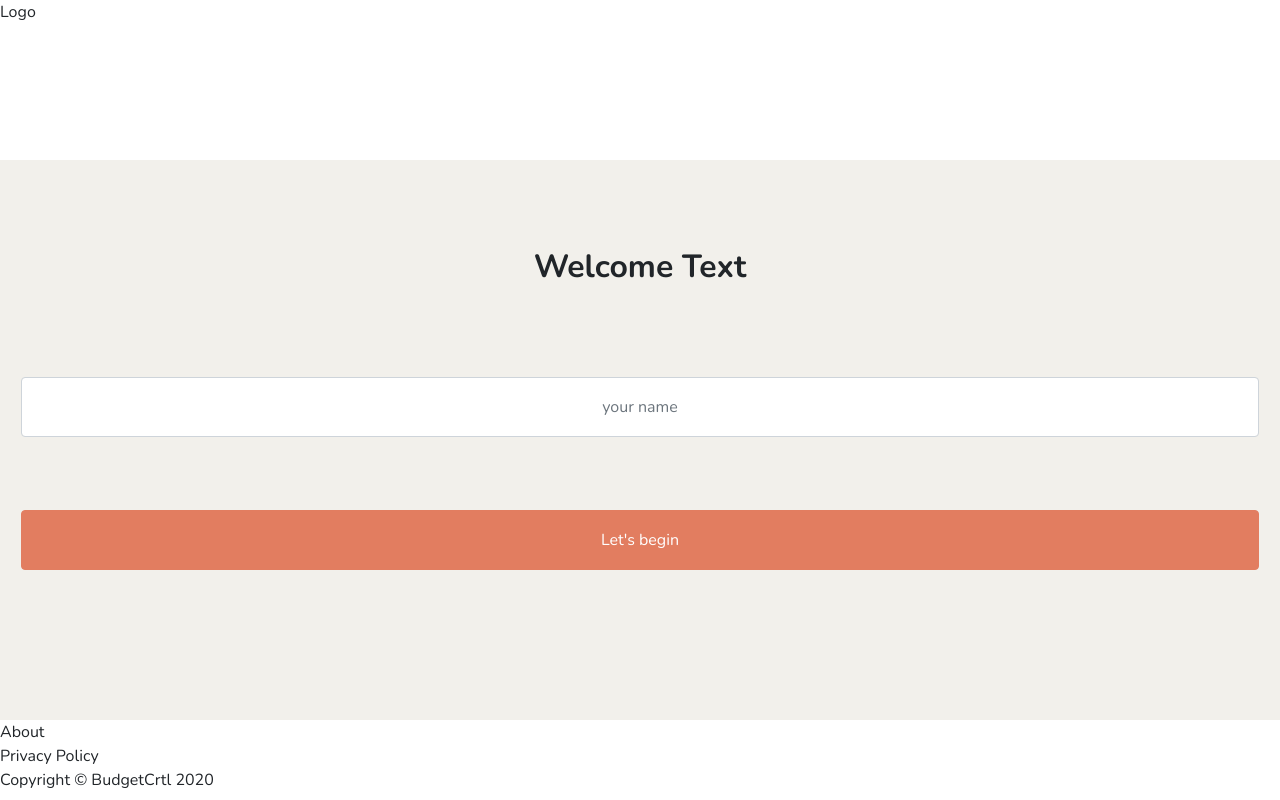
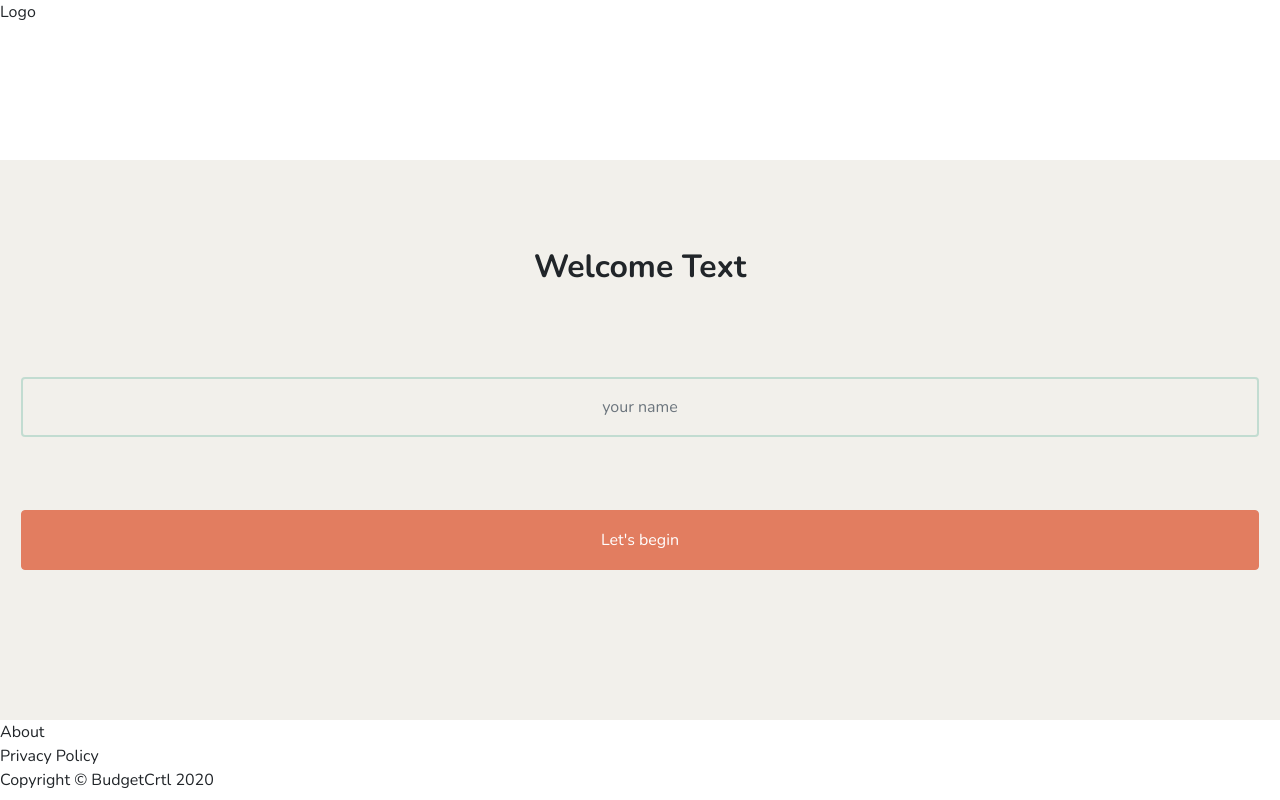
Before and after one commit to BCH-REACT20S-Project-1-Group-2/BCH-REACT20S-Project-1-Group-2.github.io, a React (Create React App) app in the folder frontend/: page / in a window 1280 px wide. Built offline with nearby package versions, Linux system fonts and the light colour scheme.

Commit message:
bugfix/welcomepage_styling: added missing styles to user name input (bg color, border, width override)

```diff
--- a/frontend/src/styles/WelcomePage.css
+++ b/frontend/src/styles/WelcomePage.css
@@ -21,3 +21,9 @@
 .WelcomePage input, .WelcomePage button {
     height: 60px;
 }
+
+.WelcomePage input {
+    max-width: 100% !important;
+    border: 2px solid rgba(127, 193, 172, 0.41) !important;
+    background-color: var(--primary-bg-color);
+}
```
